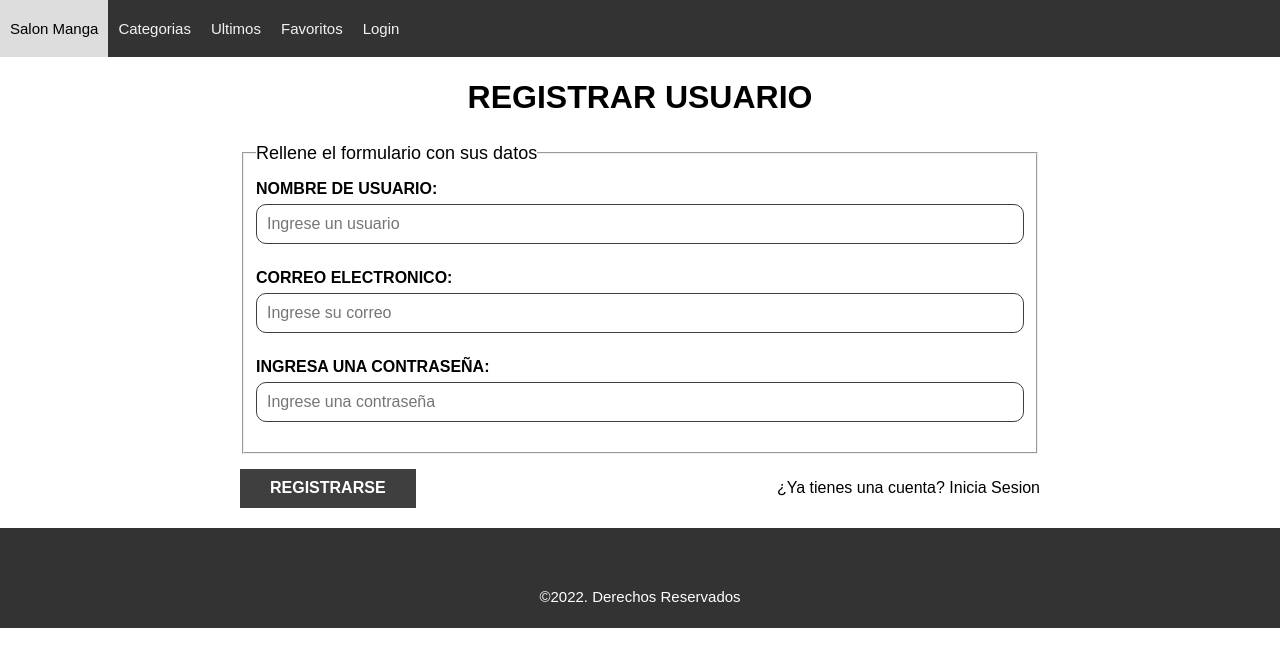
After one commit to ProjectsWebTeam/SalonManga, a PHP site: template views/auth/registro.php in a window 1280 px wide. The commit adds this page. Shown: the top 667 px of the page. Run offline with PHP 8.4, Linux system fonts and the light colour scheme; the template is opened without the code that fills it, so the values that code supplies are empty.

Commit message:
Agregado el Login el registro de usuarios

```diff
--- a/public/src/css/styles.css
+++ b/public/src/css/styles.css
@@ -5,6 +5,12 @@ html {
 
 *, *:before, *:after {
     box-sizing: inherit;
+}
+
+.footer-fixed {
+    position: fixed;
+    bottom: 0;
+    width: 100%;
 }
 
 body {
--- a/public/src/css/styles2.css
+++ b/public/src/css/styles2.css
@@ -2,6 +2,26 @@
     width: 95%;
     max-width: 120rem;
     margin: 0 auto;
+}
+
+.alerta {
+    padding: calc(5rem/4);
+    color: white;
+    width: 100%;
+    display: block;
+    font-size: 1.6rem;
+    text-transform: uppercase;
+    margin-bottom: 2rem;
+    text-align: center;
+    font-weight: bold;
+}
+
+.error {
+    background-color: rgb(173, 0, 0);
+}
+
+.exito {
+    background-color: rgb(0, 102, 0);
 }
 
 .text-center {
@@ -284,7 +304,7 @@
     max-height: 43.2rem;
 }
 
-.cardCat:hover{
+.cardCat:hover {
     transform: scale(1.02) translateZ(0);
     transition: all .3s ease;
 }
@@ -339,3 +359,87 @@
         max-width: 36.5rem;
     }
 }
+
+/* Css de formularios */
+.formulario {
+    font-size: 1.6rem;
+    line-height: 1.8;
+}
+
+.formulario p {
+    font-size: 1.4rem;
+    margin: 2rem 0 0 0;
+}
+
+.formulario legend {
+    font-size: 1.8rem;
+}
+
+.formulario label {
+    font-weight: bold;
+    text-transform: uppercase;
+    display: block;
+}
+
+.formulario input:not([type="submit"]) {
+    padding: 1rem;
+    display: block;
+    width: 100%;
+    background-color: white;
+    border: 1px solid #3f3f3f;
+    border-radius: 1rem;
+    margin-bottom: 2rem;
+}
+
+.contenedor-Login{
+    max-width: 80rem;
+    min-height: 100%;
+    margin: 0 auto;
+}
+
+.botonForm {
+    background-color: #3f3f3f;
+    color: white;
+    font-weight: bold;
+    text-decoration: none;
+    padding: 1rem 3rem;
+    text-align: center;
+    text-transform: uppercase;
+    display: inline-block;
+    border: none;
+}
+
+.botonForm:hover {
+    background-color: #2c2c2c;
+    cursor: pointer;
+    transition: all .3s ease;
+}
+
+.acciones {
+    display: flex;
+    justify-content: space-between;
+    align-items: center;
+
+    margin-top: 1.5rem;
+}
+
+@media (max-width: 480px) {
+    .acciones {
+        display: block;
+    }
+
+    .botonForm {
+        width: 100%;
+    }
+
+    .acciones a {
+        margin-top: 1rem;
+    }
+}
+
+.acciones a {
+    color: black;
+    display: block;
+    text-align: center;
+    text-decoration: none;
+}
--- /dev/null
+++ b/views/auth/registro.php
@@ -0,0 +1,29 @@
+<main class="contenedorPrin">
+    <div class="contenedor-Login">
+        <h1 class="text-center tituloPagina">Registrar Usuario</h1>
+
+        <?php
+        include_once __DIR__ . "/../templates/alertas.php";
+        ?>
+
+        <form action="/registro" method="POST" class="formulario">
+            <fieldset>
+                <legend> Rellene el formulario con sus datos </legend>
+                <label for="usuario">Nombre de usuario:</label>
+                <input type="text" name="usuario" id="usuario" placeholder="Ingrese un usuario" value="<?php echo $usuario->usuario ?>">
+
+                <label for="email">Correo electronico:</label>
+                <input type="email" name="email" id="email" placeholder="Ingrese su correo" value="<?php echo $usuario->email ?>">
+
+                <label for="password">Ingresa una contraseña:</label>
+                <input type="password" name="password" id="password" placeholder="Ingrese una contraseña">
+            </fieldset>
+
+            <div class="acciones">
+                <input type="submit" value="Registrarse" class="botonForm">
+                <a href="/registro">¿Ya tienes una cuenta? Inicia Sesion</a>
+            </div>
+
+        </form>
+    </div>
+</main>
--- a/views/layout.php
+++ b/views/layout.php
@@ -1,3 +1,16 @@
+<?php
+
+if (!isset($_SESSION)) { //Si no esta definida la sesion
+    session_start();
+}
+
+$auth = $_SESSION['login'] ?? null; //Recordar cambiar el index dependiendo si se autentica o no
+
+if (!isset($isLogin)) {
+    $isLogin = false;
+}
+
+?>
 <!DOCTYPE html>
 <html lang="en">
 
@@ -18,17 +31,23 @@
                 <a href="/categorias">Categorias</a>
                 <a href="/ultimos">Ultimos</a>
                 <a href="/favoritos">Favoritos</a>
-                <a href="/perfil">Perfil</a>
+                <?php if (!$auth) { ?>
+                    <a href="/login">Login</a>
+                <?php } else { ?>
+                    <a href="/perfil">Perfil</a>
+                    <a href="/logout">Cerrar Sesion</a>
+                <?php } ?>
             </div>
         </div>
     </header>
 
     <?php echo $contenido; ?>
 
-    <footer class="footer">
+    <footer class="footer <?php echo $isLogin ? "footer-fixed" : ""; ?>">
         <div>
             <p>&copy;2022. Derechos Reservados</p>
         </div>
     </footer>
 </body>
+
 </html>
--- /dev/null
+++ b/views/templates/alertas.php
@@ -0,0 +1,11 @@
+<?php
+foreach ($alertas as $key => $mensajes) :
+    foreach ($mensajes as $mensaje) :
+?>
+        <div class="alerta <?php echo $key; ?>">
+            <?php echo $mensaje; ?>
+        </div>
+<?php
+    endforeach;
+endforeach;
+?>
```
Also changed, not shown: controllers/LoginController.php (+102 -0 lines), models/Usuario.php (+82 -0 lines), public/index.php (+8 -0 lines), views/auth/login.php (added, +27 -0 lines).
